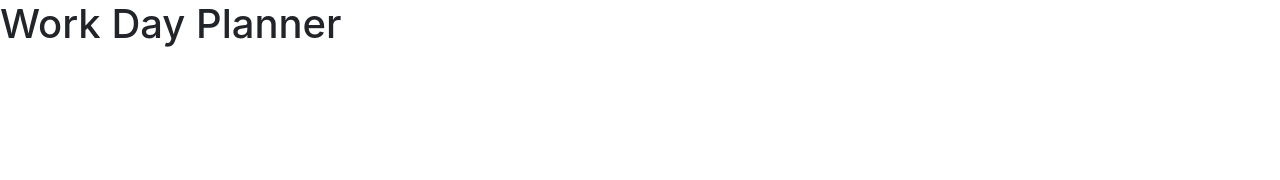
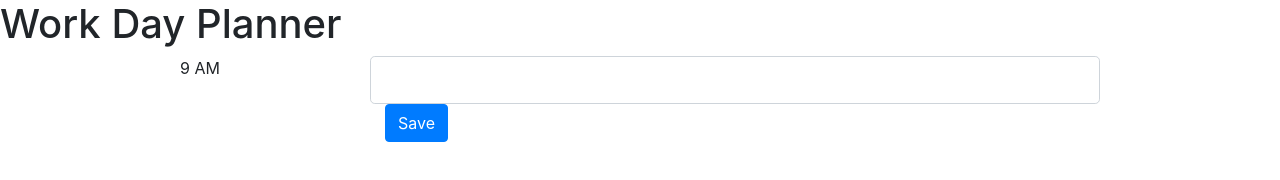
Before and after one commit to kwilks3/DayPlanner, a plain HTML site: page index.html in a window 1280 px wide. Drawn offline with nearby package versions, Linux system fonts and the light colour scheme.

Commit message:
added first hour input to repeat

```diff
--- a/index.html
+++ b/index.html
@@ -20,7 +20,20 @@
     <h2 id="today"></h2>
     <!-- create inputs for each hour of the day   -->
     <!-- each input should have a label w/ the hour of the day and a save button  -->
-
+    <form class="container">
+      <section
+        id="hours"
+        class="form-group row row-cols-3 justify-content-sm-center"
+      >
+        <label for="9am" class="col-sm-2">9 AM</label>
+        <section class="col-sm-8">
+          <input id="9am" class="form-control form-control-lg" type="text" />
+          <section class="col-sm-2">
+            <button class="btn btn-primary" type="submit">Save</button>
+          </section>
+        </section>
+      </section>
+    </form>
     <script src="./assets/script.js"></script>
   </body>
 </html>
```
